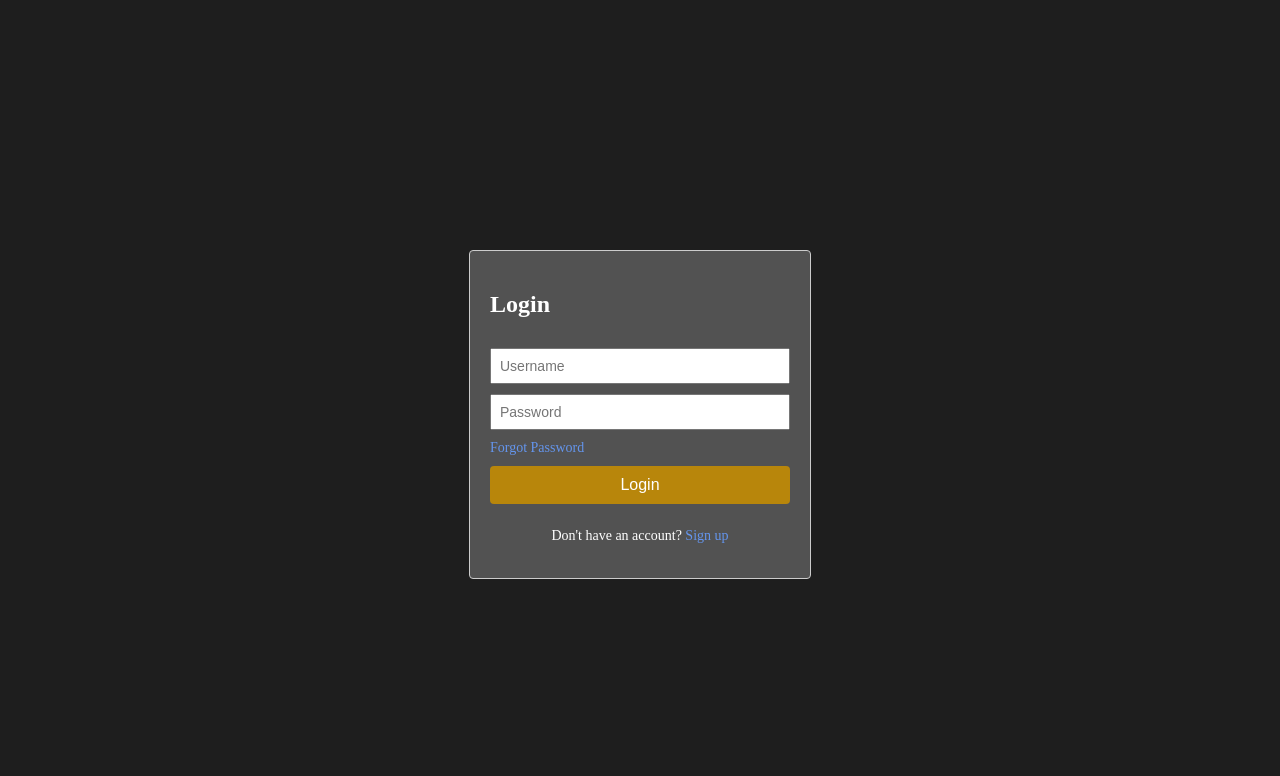
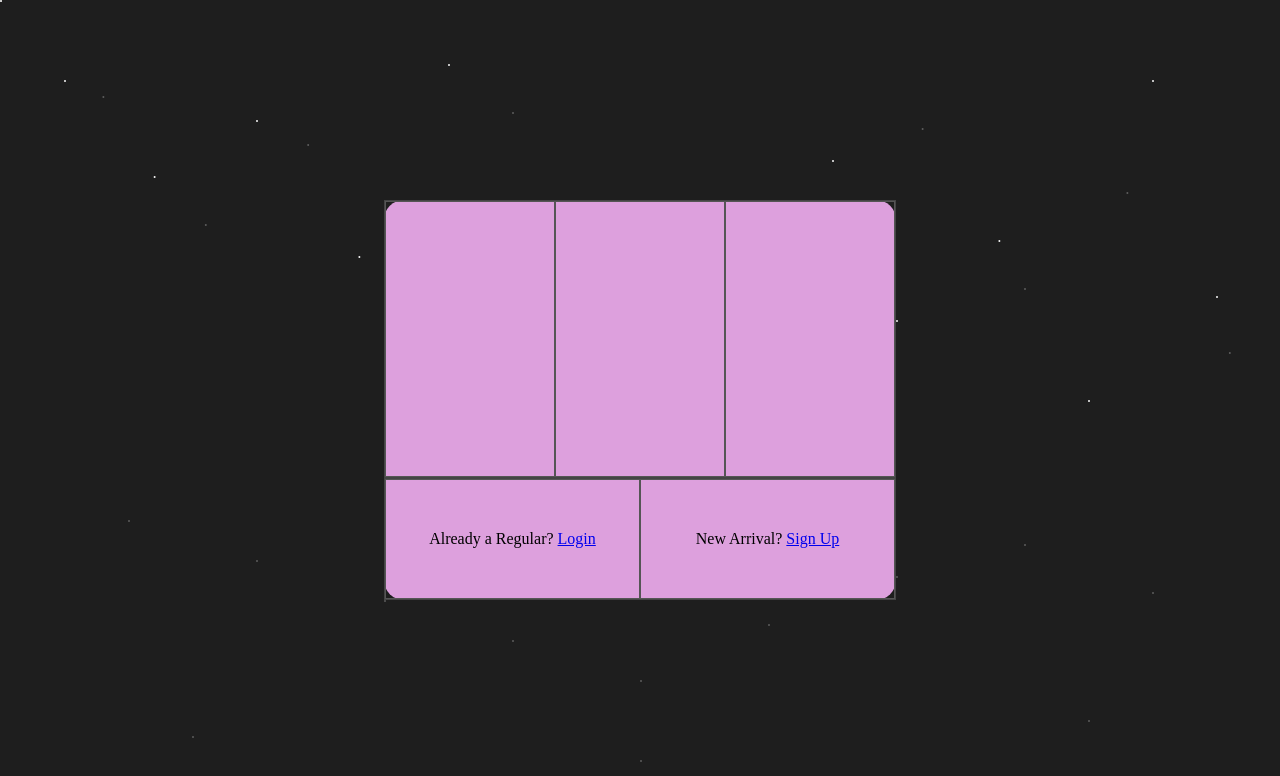
Before and after one commit to kevinjiang121/moonbase-frontend, an Angular app: page / in a window 1280 px wide. Shown: the top 776 px of the page. Built offline with nearby package versions, Linux system fonts and the light colour scheme.

Commit message:
change landing page. added star background

```diff
--- a/src/app/landing-page/landing-page.component.html
+++ b/src/app/landing-page/landing-page.component.html
@@ -1,5 +1,24 @@
 <div class="landing-page">
-    <div class="login-wrapper">
-      <app-login></app-login>
+  <div class="landing-container">
+    <div class="top-container">
+      <div class="column top1"></div>
+      <div class="column top2"></div>
+      <div class="column top3"></div>
+    </div>
+
+    <div class="bottom-container">
+      <div class="bottom-box bottom1">
+        <p>
+          Already a Regular?
+          <a [routerLink]="['/login']">Login</a>
+        </p>
+      </div>
+      <div class="bottom-box bottom2">
+        <p>
+          New Arrival?
+          <a [routerLink]="['/signup']">Sign Up</a>
+        </p>
+      </div>
     </div>
   </div>
+</div>
--- a/src/app/landing-page/landing-page.component.scss
+++ b/src/app/landing-page/landing-page.component.scss
@@ -1,6 +1,44 @@
 .landing-page {
-    display: flex;
-    justify-content: center;
-    height: 100vh;
-    background-color: #1e1e1e;
-  }
+  width: 100vw;
+  height: 100vh;
+  display: flex;
+  justify-content: center;
+  align-items: center;
+}
+
+.landing-container {
+  width: 40vw;
+  height: 50vh;
+  display: flex;
+  flex-direction: column;
+  box-sizing: border-box;
+  background-color: #DDA0DD;
+  border-radius: 20px;
+}
+
+.top-container {
+  flex: 1;
+  display: flex;
+  border: 1px solid #444;
+}
+
+.column {
+  flex: 1;
+  border: 1px solid #555;
+}
+
+.bottom-container {
+  display: flex;
+  height: 30%;
+  border: 1px solid #444;
+}
+
+.bottom-box {
+  flex: 1;
+  border: 1px solid #555;
+
+  display: flex;
+  justify-content: center;
+  align-items: center;
+  text-align: center;
+}
--- a/src/app/landing-page/landing-page.component.ts
+++ b/src/app/landing-page/landing-page.component.ts
@@ -1,12 +1,12 @@
 import { Component } from '@angular/core';
 import { CommonModule } from '@angular/common';
-import { LoginComponent } from '../login/login.component';
+import { RouterModule } from '@angular/router';
 
 @Component({
   selector: 'app-landing-page',
   standalone: true,
-  imports: [CommonModule, LoginComponent],
+  imports: [CommonModule, RouterModule],
   templateUrl: './landing-page.component.html',
   styleUrls: ['./landing-page.component.scss']
 })
-export class LandingPageComponent { }
+export class LandingPageComponent {}
--- a/src/styles.scss
+++ b/src/styles.scss
@@ -1,8 +1,85 @@
-html, body {
+body {
   margin: 0;
   padding: 0;
-  background-color: #1e1e1e; /* Or another dark-gray hex you prefer */
-  color: #fff; /* Ensures text is readable on a dark background */
-  height: 100%;
-  width: 100%;
+  background-color: #1e1e1e;
+  position: relative;
+  overflow: hidden;
 }
+
+body::before {
+  content: "";
+  position: fixed;
+  top: 0;
+  left: 0;
+  width: 2px;
+  height: 2px;
+  background-color: white;
+  border-radius: 50%;
+  pointer-events: none;
+  z-index: -1;
+  box-shadow:
+    5vw 10vh white,
+    12vw 22vh white,
+    20vw 15vh white,
+    28vw 32vh white,
+    35vw 8vh white,
+    42vw 27vh white,
+    50vw 35vh white,
+    58vw 45vh white,
+    65vw 20vh white,
+    70vw 40vh white,
+    78vw 30vh white,
+    85vw 50vh white,
+    90vw 10vh white,
+    95vw 37vh white;
+  animation: twinkleA 3.5s infinite ease-in-out;
+}
+
+body::after {
+  content: "";
+  position: fixed;
+  top: 0;
+  left: 0;
+  width: 2px;
+  height: 2px;
+  background-color: white;
+  border-radius: 50%;
+  pointer-events: none;
+  z-index: -1;
+  box-shadow:
+    8vw 12vh white,
+    16vw 28vh white,
+    24vw 18vh white,
+    32vw 42vh white,
+    40vw 14vh white,
+    48vw 34vh white,
+    56vw 26vh white,
+    64vw 46vh white,
+    72vw 16vh white,
+    80vw 36vh white,
+    88vw 24vh white,
+    96vw 44vh white,
+    10vw 65vh white,
+    20vw 70vh white,
+    30vw 75vh white,
+    40vw 80vh white,
+    50vw 85vh white,
+    60vw 78vh white,
+    70vw 72vh white,
+    80vw 68vh white,
+    90vw 74vh white,
+    15vw 92vh white,
+    50vw 95vh white,
+    85vw 90vh white;
+  animation: twinkleB 4.5s infinite ease-in-out;
+}
+
+@keyframes twinkleA {
+  0%, 100% { opacity: 0.2; }
+  50% { opacity: 1; }
+}
+
+@keyframes twinkleB {
+  0%, 100% { opacity: 0.2; }
+  50% { opacity: 1; }
+}
```
